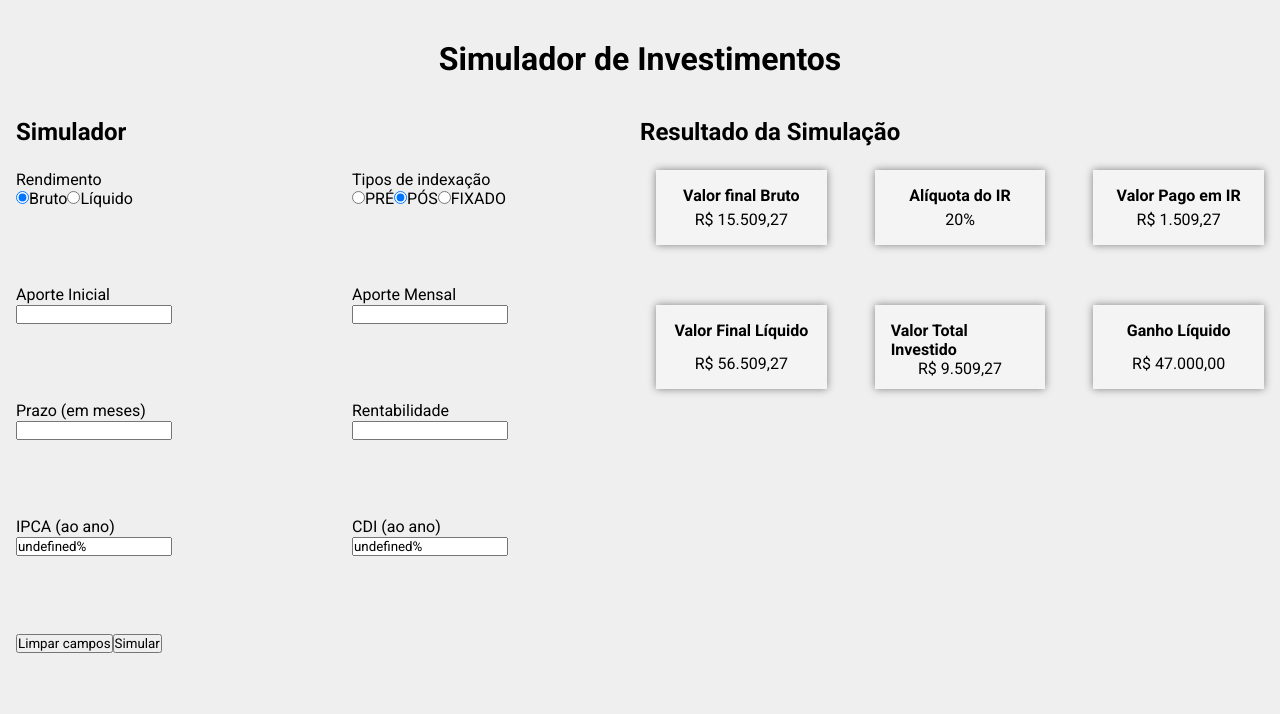
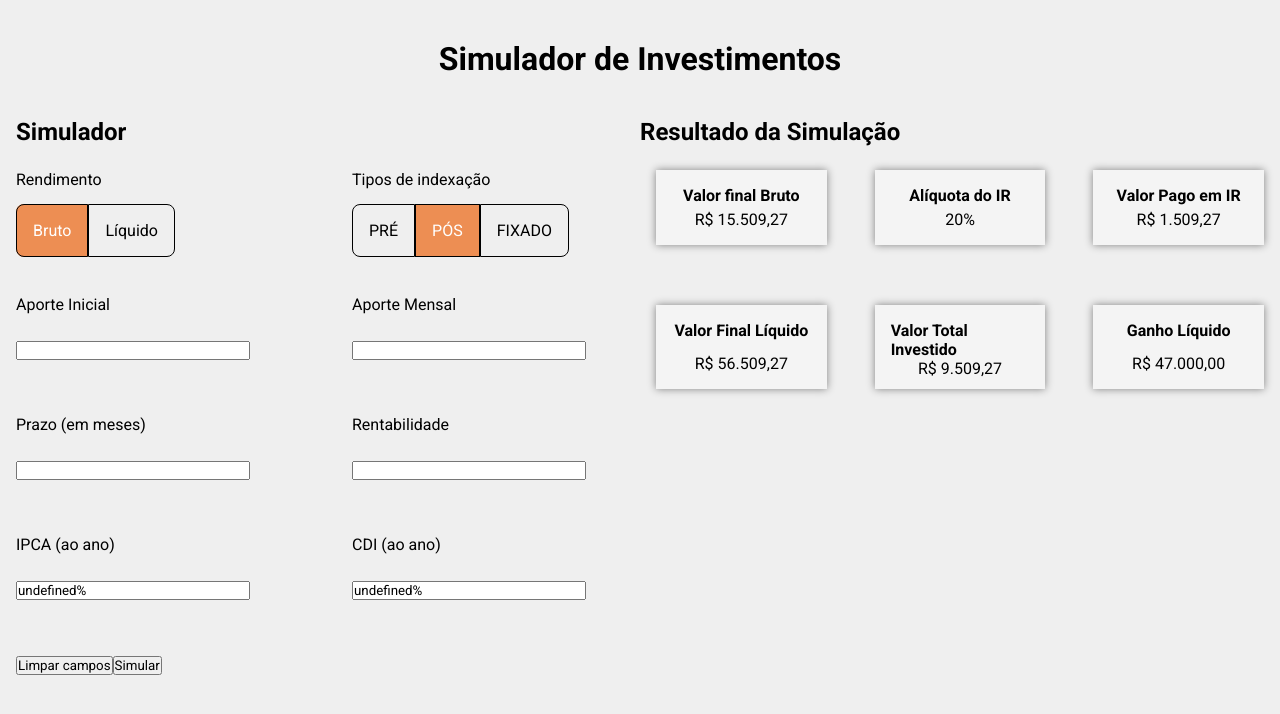
Before and after one commit to lineavelino/desafio-eqi-investimentos, a React (Vite) app: page / in a window 1280 px wide. Shown: the top 714 px of the page. Built offline with nearby package versions, Linux system fonts and the light colour scheme; no server answers.

Commit message:
Estilização input radio no simulador

```diff
--- a/src/components/Simulator/styles.module.scss
+++ b/src/components/Simulator/styles.module.scss
@@ -12,4 +12,36 @@
     gap: 3em;
     margin: 0;
     height: 80%;
+
+    p {
+        margin-bottom: 2em;
+    }
+
+    input[type="radio"] {
+        display: none;
+
+        + label {
+            cursor: pointer;
+            padding: 1em;
+            border: 0.1em solid black;
+        }
+    }
+
+    input[type="radio"]:checked + label {
+        background-color: #ED8E53;
+        color: white;
+    }
+
+    input {
+        margin-top: 2em;
+        width: 80%;
+    }
 }
+
+.borderLeft {
+    border-radius: 0.5em 0em 0em 0.5em;
+}
+
+.borderRight {
+    border-radius: 0em 0.5em 0.5em 0em;
+}
```
